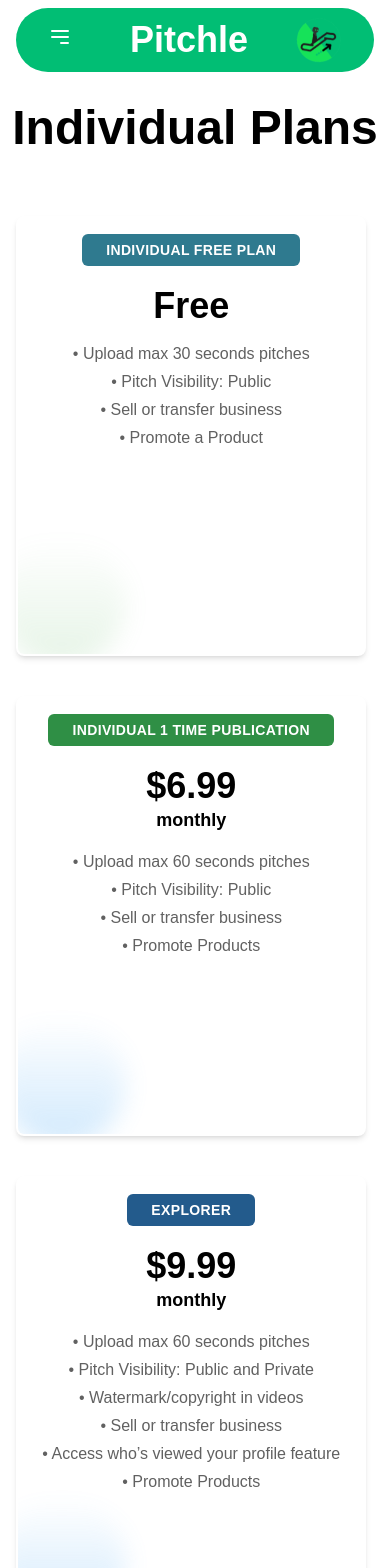
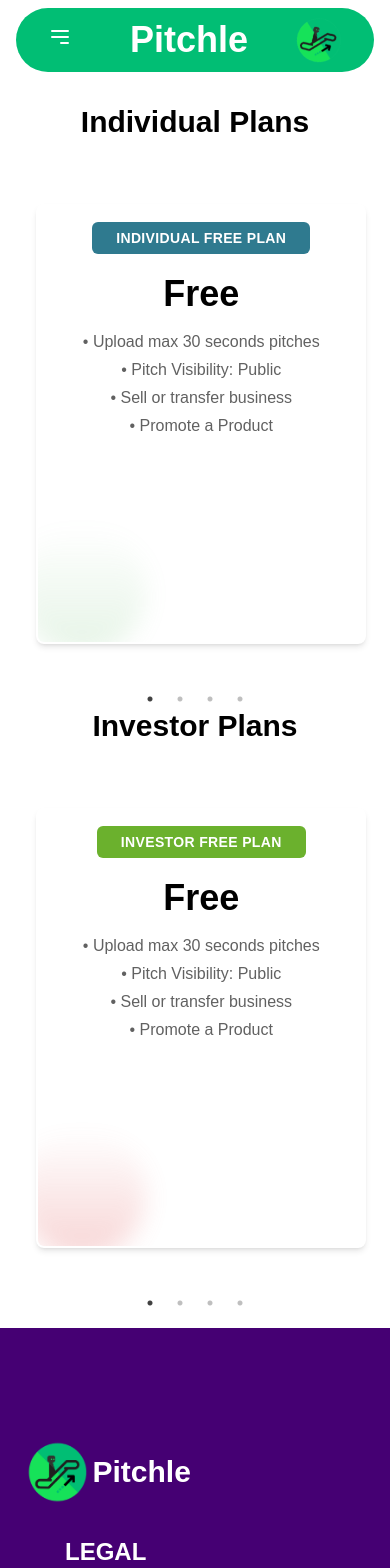
Before and after one commit to Pitchle/Pitchleapp, a React (Create React App) app: page /plans in a window 390 px wide. Shown: the top 1568 px of the page. Built offline with nearby package versions, Linux system fonts and the light colour scheme.

Commit message:
all done

```diff
--- a/src/App.css
+++ b/src/App.css
@@ -40,7 +40,7 @@
     border-radius: 18px;
     font-size: 22px;
     font-weight: bold;
-    color: #fff;
+    color: #000000;
 }
 
 .swiper-slide:nth-child(1n) {
@@ -225,7 +225,7 @@
 }
 .mySwiper .swiper-slide {
    border-radius: 40px;
-    background-color: white;
+    background-color: #000000;
 }
 .f-style{
     border-radius: 40px 0 0 0;
@@ -273,3 +273,12 @@
 .image-container:hover .hover-image {
     opacity: 1;
 }
+.slick-prev:before, .slick-next:before {
+    font-family: 'slick';
+    font-size: 20px;
+    line-height: 1;
+    opacity: .75;
+    color: #000000;
+    -webkit-font-smoothing: antialiased;
+    -moz-osx-font-smoothing: grayscale;
+}
--- a/src/components/Pricing.jsx
+++ b/src/components/Pricing.jsx
@@ -1,5 +1,6 @@
 import React from 'react';
 import NavbarBar from "./NavbarBar";
+import Slider from "react-slick";
 
 // Data array with different card information
 const Individual = [
@@ -71,7 +72,7 @@ const Individual = [
         gradientOpacity: 'opacity-30',
     },
 ];
-const Pro = [{
+const investor = [{
     heading: 'Free',
     headingColor: 'black',
     subHeading: '',
@@ -144,6 +145,35 @@ const Pro = [{
         gradientOpacity: 'opacity-30',
     },];
 
+const settings = {
+    dots: true, // Keep dots enabled
+    infinite: false,
+    speed: 500,
+    slidesToShow: 4,
+    slidesToScroll: 1,
+    autoplay: false,
+    autoplaySpeed: 3000,
+    responsive: [
+        {
+            breakpoint: 1024, // Desktop and above
+            settings: {
+                slidesToShow: 2,
+                slidesToScroll: 1,
+                infinite: true,
+                dots: false, // Hide dots on larger screens
+            },
+        },
+        {
+            breakpoint: 768, // Tablets
+            settings: {
+                slidesToShow: 1,
+                slidesToScroll: 1,
+                infinite: true,
+                dots: true, // Show dots on smaller screens
+            },
+        },
+    ],
+};
 
 const PricingCard = ({
                          heading,
@@ -157,7 +187,7 @@ const PricingCard = ({
                          badgeTextColor
                      }) => {
     return (
-        <div className="relative bg-white hover:border-gray-500 shadow-md hover:shadow-lg border-2 border-transparent hover:border-gradient-to-r hover:from-[#450073] hover:via-[#01be74] hover:to-[#450073] rounded-lg h-[440px] w-[350px] hover:z-10 hover:scale-105 md:hover:scale-110 transition-all duration-300 ease-in-out p-5 overflow-hidden">
+        <div className="relative my-10 ms-5 md:ms-0 mx-2 bg-white hover:border-gray-500 shadow-md hover:shadow-lg border-2 border-transparent hover:border-gradient-to-r hover:from-[#450073] hover:via-[#01be74] hover:to-[#450073] rounded-lg h-[440px] w-[330px] hover:z-10 hover:scale-105 md:hover:scale-105 transition-all duration-300 ease-in-out p-5 overflow-hidden">
             {/* Add the circular gradient */}
             <div
                 className={`absolute -bottom-3 blur-md -left-5 w-32 h-32 bg-gradient-to-t ${gradientFrom} to-transparent rounded-full ${gradientOpacity}`}></div>
@@ -191,10 +221,11 @@ const Pricing = () => {
     return (
         <>
             <NavbarBar/>
-            <div className="text-center"><h2 className="font-bold -ms-0 md:-ms-8 my-6 text-5xl">Individual Plans</h2>
-            </div>
-            <div className={"flex justify-center"}>
-                <div className="grid grid-cols-1 md:grid-cols-2 lg:grid-cols-4 w-11/12 gap-10 my-10 items-center">
+            <div className="text-center"><h2 className="font-bold -ms-0 md:-ms-8 my-6 text-3xl md:text-5xl">Individual
+                Plans</h2></div>
+            <div className={"w-full flex justify-center"}>
+                <div className={"w-11/12"}>
+                    <Slider {...settings}>
                         {Individual.map((plan, index) => (
                             <PricingCard
                                 key={index}
@@ -209,14 +240,16 @@ const Pricing = () => {
                                 gradientOpacity={plan.gradientOpacity}
                             />
                         ))}
+                    </Slider>
                 </div>
             </div>
             <div className="text-center">
-                <h2 className="font-bold -ms-0 md:-ms-8 my-6 text-5xl">Investor Plans</h2>
+                <h2 className="font-bold -ms-0 md:-ms-8 my-6 text-3xl md:text-5xl">Investor Plans</h2>
             </div>
-            <div className={"flex justify-center"}>
-                <div className="grid grid-cols-1 md:grid-cols-2 lg:grid-cols-4 w-11/12 gap-10 my-10 items-center">
-                    {Pro.map((plan, index) => (
+            <div className={"w-full flex justify-center"}>
+                <div className={"w-11/12 mb-10 md:mb-0 h-full"}>
+                    <Slider {...settings}>
+                        {investor.map((plan, index) => (
                             <PricingCard
                                 key={index}
                                 heading={plan.heading}
@@ -230,8 +263,8 @@ const Pricing = () => {
                                 gradientOpacity={plan.gradientOpacity}
                             />
                         ))}
+                    </Slider>
                 </div>
-
             </div>
         </>
     );
```
Lines whose indentation alone changed are shown as unchanged.
